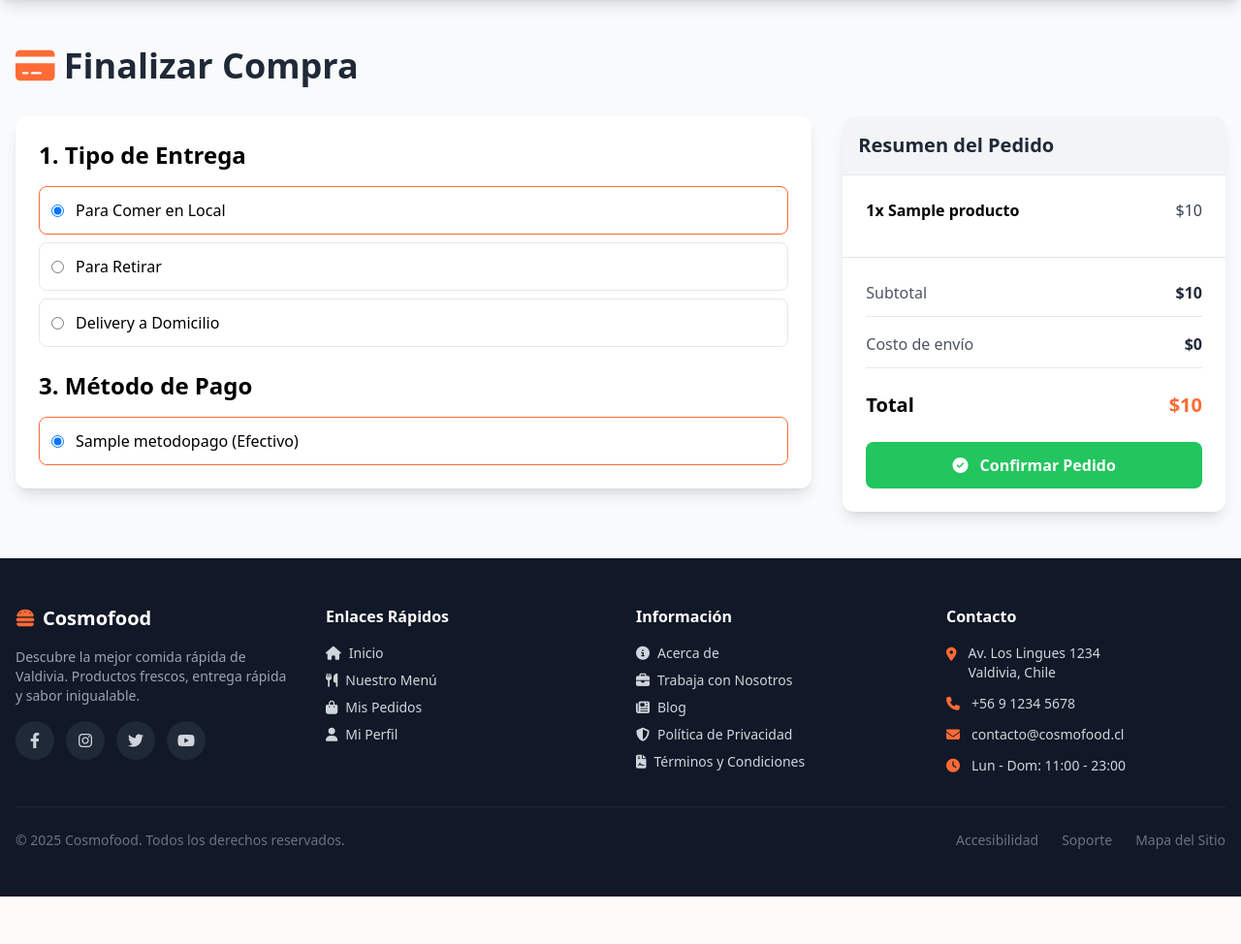
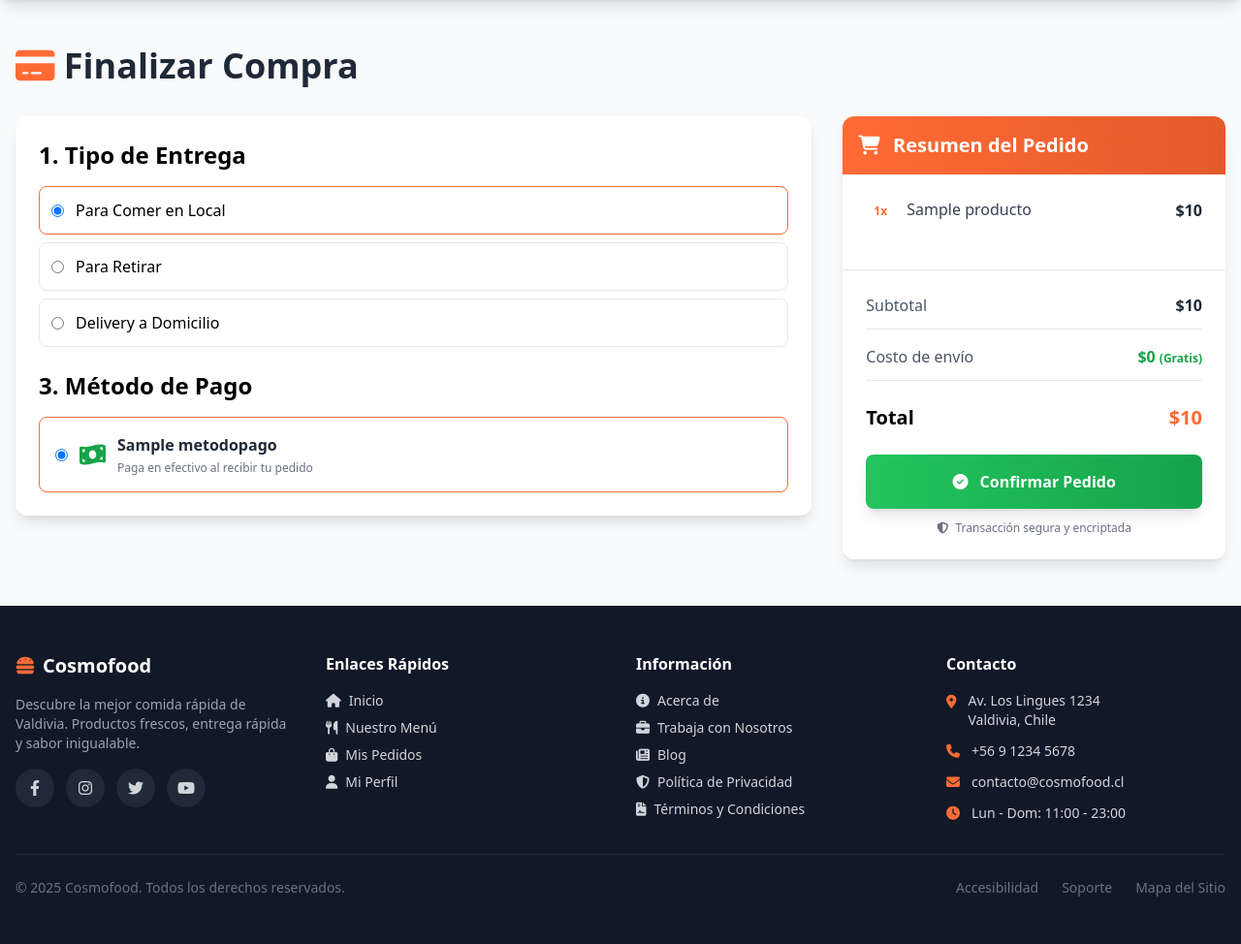
Before and after one commit to Francisco11061/CosmoFood, a Django app: page /checkout/ in a window 1280 px wide. Shown: the part 64-1038 px from the top of the page at 97% size. Before the commit the page ends 989 px from the top, so only its background shows below. Run offline with Django 4.2, Linux system fonts and the light colour scheme; a user stored in the database is signed in; tables that the repository leaves empty hold one stand-in row (values such as "Sample post"); some libraries are stand-ins or nearby versions.

Commit message:
Implementar pasarela de pago Webpay (HU12)

```diff
--- a/core/models.py
+++ b/core/models.py
@@ -35,7 +35,7 @@ class Categoria(models.Model):
       class Meta:
             verbose_name = 'Categoría'
             verbose_name_plural = 'Categorías'
-            ordering = ['nombre']  # ← Agregué ordenamiento
+            ordering = ['nombre']
       def __str__(self):
             return self.nombre
 
--- a/core/templates/core/cliente/checkout.html
+++ b/core/templates/core/cliente/checkout.html
@@ -18,15 +18,17 @@
                 <div>
                     <h2 class="text-2xl font-bold mb-4">1. Tipo de Entrega</h2>
                     <div class="space-y-2">
-                        {% for value, text in tipos_de_orden %}  <label class="flex items-center p-3 border rounded-lg has-[:checked]:bg-primary-light has-[:checked]:border-primary">
+                        {% for value, text in tipos_de_orden %}
+                        <label class="flex items-center p-3 border rounded-lg has-[:checked]:bg-primary-light has-[:checked]:border-primary cursor-pointer hover:border-primary-dark transition-all">
                             <input type="radio" name="tipo_orden" value="{{ value }}" class="mr-3 tipo-orden-radio" {% if forloop.first %}checked{% endif %}>
-                            <span>{{ text }}</span>
+                            <span class="font-medium">{{ text }}</span>
                         </label>
                         {% endfor %}
                     </div>
                 </div>
 
-                <div id="datos-entrega-bloque" style="display: none;"> <h2 class="text-2xl font-bold mb-4">2. Datos de Entrega</h2>
+                <div id="datos-entrega-bloque" style="display: none;">
+                    <h2 class="text-2xl font-bold mb-4">2. Datos de Entrega</h2>
                     <div class="space-y-4">
                         <div>
                             <label for="direccion_entrega" class="block text-sm font-medium text-gray-700">Dirección</label>
@@ -46,14 +48,44 @@
 
                 <div>
                     <h2 class="text-2xl font-bold mb-4">3. Método de Pago</h2>
-                    <div class="space-y-2">
+                    <div class="space-y-3">
                         {% for metodo in metodos_pago %}
-                        <label class="flex items-center p-3 border rounded-lg has-[:checked]:bg-primary-light has-[:checked]:border-primary">
+                        <label class="flex items-center p-4 border rounded-lg cursor-pointer transition-all has-[:checked]:bg-primary-light has-[:checked]:border-primary hover:border-primary-dark">
                             <input type="radio" name="metodo_pago" value="{{ metodo.id }}" class="mr-3" {% if forloop.first %}checked{% endif %}>
-                            <span>{{ metodo.nombre }} ({{ metodo.get_tipo_display }})</span>
+
+                            <div class="flex items-center gap-3 flex-1">
+                                {% if metodo.tipo == 'webpay' %}
+                                    <img src="{% static 'core/img/webpay.png' %}"
+                                         alt="Webpay Plus"
+                                         class="h-8 object-contain">
+
+                                {% elif metodo.tipo == 'efectivo' %}
+                                    <i class="fas fa-money-bill-wave text-2xl text-green-600"></i>
+                                {% elif metodo.tipo == 'tarjeta' %}
+                                    <i class="fas fa-credit-card text-2xl text-blue-600"></i>
+
+                                {% else %}
+                                    <i class="fas fa-wallet text-2xl text-gray-600"></i>
+                                {% endif %}
+
+                                <div class="flex-1">
+                                    <span class="font-semibold text-gray-800">{{ metodo.nombre }}</span>
+                                    {% if metodo.tipo == 'webpay' %}
+                                        <p class="text-xs text-gray-500 mt-1">
+                                            <i class="fas fa-lock text-green-600 mr-1"></i>
+                                            Pago seguro con tarjetas de crédito y débito
+                                        </p>
+                                    {% elif metodo.tipo == 'efectivo' %}
+                                        <p class="text-xs text-gray-500 mt-1">Paga en efectivo al recibir tu pedido</p>
+                                    {% endif %}
+                                </div>
+                            </div>
                         </label>
                         {% empty %}
-                        <p class="text-red-500">No hay métodos de pago configurados. Contacta al administrador.</p>
+                        <div class="bg-red-50 border border-red-200 text-red-700 px-4 py-3 rounded-lg">
+                            <i class="fas fa-exclamation-triangle mr-2"></i>
+                            No hay métodos de pago configurados. Contacta al administrador.
+                        </div>
                         {% endfor %}
                     </div>
                 </div>
@@ -63,14 +95,22 @@
 
         <div class="lg:col-span-1">
             <div class="bg-white rounded-xl shadow-lg overflow-hidden sticky top-24">
-                <div class="bg-gray-100 border-b p-4">
-                    <h5 class="font-bold text-xl text-gray-800">Resumen del Pedido</h5>
+                <div class="bg-gradient-to-r from-primary to-primary-dark p-4">
+                    <h5 class="font-bold text-xl text-white">
+                        <i class="fas fa-shopping-cart mr-2"></i>
+                        Resumen del Pedido
+                    </h5>
                 </div>
                 <div class="p-6 max-h-60 overflow-y-auto">
                     {% for item in items %}
-                    <div class="flex justify-between items-center mb-3">
-                        <span class="font-semibold">{{ item.cantidad }}x {{ item.producto.nombre }}</span>
-                        <span class="text-gray-700">${{ item.subtotal|floatformat:0 }}</span>
+                    <div class="flex justify-between items-center mb-3 pb-3 border-b last:border-0">
+                        <span class="font-medium text-gray-700">
+                            <span class="inline-block bg-primary-light text-primary rounded-full px-2 py-1 text-xs font-bold mr-2">
+                                {{ item.cantidad }}x
+                            </span>
+                            {{ item.producto.nombre }}
+                        </span>
+                        <span class="text-gray-800 font-semibold">${{ item.subtotal|floatformat:0 }}</span>
                     </div>
                     {% endfor %}
                 </div>
@@ -81,7 +121,7 @@
                     </div>
                     <div class="flex justify-between items-center pb-3 border-b">
                         <span class="text-gray-600">Costo de envío</span>
-                        <span class="font-semibold text-gray-800">$0</span>
+                        <span class="font-semibold text-green-600">$0 <small class="text-xs">(Gratis)</small></span>
                     </div>
                     <div class="flex justify-between items-center text-xl font-bold pt-2">
                         <span>Total</span>
@@ -89,9 +129,13 @@
                     </div>
                 </div>
                 <div class="p-6 pt-0">
-                    <button type="submit" class="block w-full bg-green-500 hover:bg-green-600 text-white font-semibold text-center py-3 rounded-lg transition duration-200">
+                    <button type="submit" class="block w-full bg-gradient-to-r from-green-500 to-green-600 hover:from-green-600 hover:to-green-700 text-white font-bold text-center py-4 rounded-lg transition duration-200 shadow-lg hover:shadow-xl transform hover:-translate-y-0.5">
                         <i class="fas fa-check-circle mr-2"></i> Confirmar Pedido
                     </button>
+                    <p class="text-center text-xs text-gray-500 mt-3">
+                        <i class="fas fa-shield-alt mr-1"></i>
+                        Transacción segura y encriptada
+                    </p>
                 </div>
             </div>
         </div>
@@ -107,17 +151,18 @@
         // 1. Encuentra los elementos
         const radios = document.querySelectorAll('.tipo-orden-radio');
         const bloqueEntrega = document.getElementById('datos-entrega-bloque');
+        const inputDireccion = document.getElementById('direccion_entrega');
 
-        // 2. Función para mostrar/ocultar
+        // 2. Función para mostrar/ocultar bloque de entrega
         function toggleEntrega() {
-            // Busca el radio que está SELECCIONADO
             const seleccionado = document.querySelector('.tipo-orden-radio:checked');
 
-            // Si existe uno seleccionado y su valor es 'delivery'
             if (seleccionado && seleccionado.value === 'delivery') {
                 bloqueEntrega.style.display = 'block';
+                inputDireccion.setAttribute('required', 'required');
             } else {
                 bloqueEntrega.style.display = 'none';
+                inputDireccion.removeAttribute('required');
             }
         }
 
@@ -126,8 +171,21 @@
             radio.addEventListener('change', toggleEntrega);
         });
 
-        // 4. Llama a la función al cargar la página para establecer el estado inicial
+        // 4. Estado inicial al cargar la página
         toggleEntrega();
+
+        // 5. Validación del formulario antes de enviar
+        const form = document.querySelector('form');
+        form.addEventListener('submit', function(e) {
+            const tipoOrden = document.querySelector('.tipo-orden-radio:checked').value;
+            const direccion = inputDireccion.value.trim();
+
+            if (tipoOrden === 'delivery' && direccion === '') {
+                e.preventDefault();
+                alert('Por favor ingresa una dirección para el delivery.');
+                inputDireccion.focus();
+            }
+        });
     });
 </script>
 {% endblock %}
--- a/core/urls.py
+++ b/core/urls.py
@@ -58,4 +58,9 @@ urlpatterns = [
     # Reportes para admin
     path('panel/reportes/', views.admin_reportes_view, name='admin_reportes'),
     path('panel/reportes/ventas-excel/', views.admin_descargar_ventas_excel, name='admin_descargar_ventas_excel'),
+    #  Pasarela de pago WebPay
+    path('webpay/iniciar/<int:pedido_id>/', views.webpay_iniciar_pago, name='webpay_iniciar_pago'),
+    path('webpay/retorno/', views.webpay_retorno, name='webpay_retorno'),
+    path('webpay/cancelar/', views.webpay_cancelar, name='webpay_cancelar'),
+
 ]
--- a/core/views.py
+++ b/core/views.py
@@ -20,11 +20,17 @@ from django.utils.encoding import force_bytes, force_str
 from django.contrib.sites.shortcuts import get_current_site
 from django.utils import timezone
 from django.db.models import Sum
-from datetime import timedelta,datetime
+from datetime import timedelta, datetime
 import json
 import pandas as pd
 from io import BytesIO
-
+from transbank.webpay.webpay_plus.transaction import Transaction
+from transbank.common.options import WebpayOptions
+from transbank.common.integration_type import IntegrationType
+from django.conf import settings
+import logging
+
+logger = logging.getLogger(__name__)
 
 def home(request):
     slides = Slide.objects.filter(activo=True).order_by('orden')
@@ -1173,9 +1179,10 @@ def repartidor_pedidos_view(request):
     }
 
     return render(request, 'core/repartidor/repartidor_pedidos.html', contexto)
-	#Logica del pago por mientras
-@login_required
-@transaction.atomic  # Importante: importa 'transaction' de django.db
+
+#Logica del pago con pasarela de pago (HU16, HU17)
+@login_required
+@transaction.atomic
 def checkout_view(request):
     try:
         carrito = request.user.carrito
@@ -1187,17 +1194,15 @@ def checkout_view(request):
         messages.error(request, 'No tienes un carrito.')
         return redirect('home')
 
-    # Obtenemos los métodos de pago activos para el formulario
     metodos_pago_activos = MetodoPago.objects.filter(activo=True)
 
     if request.method == 'POST':
-        # --- PROCESAR EL PEDIDO ---
         tipo_orden = request.POST.get('tipo_orden')
         metodo_pago_id = request.POST.get('metodo_pago')
         direccion = request.POST.get('direccion_entrega', '')
         notas = request.POST.get('notas_cliente', '')
 
-        # --- Validaciones ---
+        # Validaciones
         if tipo_orden == 'delivery' and not direccion:
             messages.error(request, 'La dirección es obligatoria para pedidos a domicilio.')
             return redirect('checkout')
@@ -1208,28 +1213,27 @@ def checkout_view(request):
             messages.error(request, 'Método de pago no válido.')
             return redirect('checkout')
 
-        # --- Crear el Pedido ---
+        # Crear el Pedido (siempre como PENDIENTE si es Webpay)
+        estado_inicial = 'pendiente' if metodo_pago.tipo == 'webpay' else 'confirmado'
+
         nuevo_pedido = Pedido.objects.create(
             cliente=request.user,
             metodo_pago=metodo_pago,
             tipo_orden=tipo_orden,
-            estado='confirmado',  # O 'pendiente' si prefieres que el admin lo confirme
+            estado=estado_inicial,
             direccion_entrega=direccion,
             notas_cliente=notas,
             subtotal=carrito.total_precio,
-            costo_envio=0,  # TODO: Implementar lógica de costo de envío
-            total=carrito.total_precio # TODO: Sumar costo de envío
+            costo_envio=0,
+            total=carrito.total_precio
         )
 
-        # --- Crear Detalles del Pedido y Descontar Stock ---
+        # Crear Detalles del Pedido y Descontar Stock
         for item in items:
-            # Bloqueamos el producto para evitar problemas de concurrencia
             producto = Producto.objects.select_for_update().get(pk=item.producto.pk)
 
             if producto.stock < item.cantidad:
-                # Si no hay stock, cancelamos toda la transacción
                 messages.error(request, f'No hay suficiente stock para {producto.nombre}.')
-                # 'transaction.atomic' revertirá la creación del pedido
                 return redirect('ver_carrito')
 
             DetallePedido.objects.create(
@@ -1239,18 +1243,24 @@ def checkout_view(request):
                 precio_unitario=producto.precio
             )
 
-            # Descontamos el stock
             producto.stock -= item.cantidad
             producto.save()
 
-        # --- Limpiar el carrito ---
+        # Limpiar el carrito
         carrito.items.all().delete()
 
-        messages.success(request, '¡Tu pedido ha sido recibido con éxito!')
-        return redirect('pedido_confirmado', pk=nuevo_pedido.pk)
+        # ✨ DECISIÓN: ¿Es Webpay o pago directo?
+        if metodo_pago.tipo == 'webpay':
+            # Redirigir al flujo de Webpay
+            return redirect('webpay_iniciar_pago', pedido_id=nuevo_pedido.id)
+        else:
+            # Pago directo (efectivo, transferencia, etc.)
+            nuevo_pedido.fecha_confirmacion = timezone.now()
+            nuevo_pedido.save()
+            messages.success(request, '¡Tu pedido ha sido recibido con éxito!')
+            return redirect('pedido_confirmado', pk=nuevo_pedido.pk)
 
     else:
-        # --- MOSTRAR EL FORMULARIO (GET) ---
         contexto = {
             'carrito': carrito,
             'items': items,
@@ -1259,7 +1269,6 @@ def checkout_view(request):
             'titulo': 'Finalizar Compra'
         }
         return render(request, 'core/cliente/checkout.html', contexto)
-
 
 # --- Boleta Cliente ---
 @login_required
@@ -1636,3 +1645,149 @@ def admin_descargar_ventas_excel(request):
     response['Content-Disposition'] = f'attachment; filename="{nombre_archivo}"'
 
     return response
+
+# ========== INTEGRACIÓN WEBPAY PLUS ==========
+from transbank.webpay.webpay_plus.transaction import Transaction
+from transbank.common.options import WebpayOptions
+from transbank.common.integration_type import IntegrationType
+
+@login_required
+def webpay_iniciar_pago(request, pedido_id):
+    """
+    Vista "puente" que inicia la transacción con Webpay.
+    El usuario NO ve esta página, es automática.
+    """
+    # Obtener el pedido pendiente
+    pedido = get_object_or_404(Pedido, pk=pedido_id, cliente=request.user, estado='pendiente')
+
+    # Construir la URL de retorno
+    return_url = request.build_absolute_uri('/webpay/retorno/')
+
+    try:
+        # Configurar opciones de Webpay
+        if settings.WEBPAY_ENVIRONMENT == 'TEST':
+            options = WebpayOptions(
+                commerce_code=settings.WEBPAY_COMMERCE_CODE,
+                api_key=settings.WEBPAY_API_KEY,
+                integration_type=IntegrationType.TEST
+            )
+        else:
+            options = WebpayOptions(
+                commerce_code=settings.WEBPAY_COMMERCE_CODE,
+                api_key=settings.WEBPAY_API_KEY,
+                integration_type=IntegrationType.LIVE
+            )
+
+        # Crear la transacción
+        buy_order = str(pedido.numero_pedido)
+        session_id = str(request.user.id)
+        amount = int(pedido.total)
+
+        # Crear instancia de Transaction con opciones
+        tx = Transaction(options)
+        response = tx.create(buy_order, session_id, amount, return_url)
+
+        # Guardar el token en la sesión
+        request.session['webpay_token'] = response['token']
+        request.session['webpay_pedido_id'] = pedido.id
+
+        logger.info(f"Transacción Webpay iniciada para pedido {pedido.numero_pedido}")
+
+        # Renderizar página intermedia
+        contexto = {
+            'url_webpay': response['url'],
+            'token_ws': response['token'],
+            'pedido': pedido
+        }
+        return render(request, 'core/cliente/webpay_iniciar.html', contexto)
+
+    except Exception as e:
+        logger.error(f"Error al iniciar Webpay: {str(e)}")
+        messages.error(request, f'Error al procesar el pago: {str(e)}')
+        return redirect('ver_carrito')
+
+
+@login_required
+def webpay_retorno(request):
+    """
+    Vista "portero" que recibe al usuario cuando vuelve de Webpay.
+    Aquí confirmamos si el pago fue exitoso.
+    """
+    token_ws = request.GET.get('token_ws')
+
+    if not token_ws:
+        messages.error(request, 'No se recibió confirmación del pago.')
+        return redirect('mis_pedidos')
+
+    # Verificar que el token coincide con el de la sesión
+    token_sesion = request.session.get('webpay_token')
+    pedido_id = request.session.get('webpay_pedido_id')
+
+    if token_ws != token_sesion:
+        messages.error(request, 'Token de pago inválido.')
+        return redirect('mis_pedidos')
+
+    try:
+        # Configurar opciones de Webpay
+        if settings.WEBPAY_ENVIRONMENT == 'TEST':
+            options = WebpayOptions(
+                commerce_code=settings.WEBPAY_COMMERCE_CODE,
+                api_key=settings.WEBPAY_API_KEY,
+                integration_type=IntegrationType.TEST
+            )
+        else:
+            options = WebpayOptions(
+                commerce_code=settings.WEBPAY_COMMERCE_CODE,
+                api_key=settings.WEBPAY_API_KEY,
+                integration_type=IntegrationType.LIVE
+            )
+
+        # Confirmar transacción
+        tx = Transaction(options)
+        response = tx.commit(token_ws)
+
+        logger.info(f"Respuesta Webpay: {response}")
+
+        # Verificar si el pago fue aprobado
+        if response['status'] == 'AUTHORIZED' and response['response_code'] == 0:
+            pedido = Pedido.objects.get(pk=pedido_id)
+            pedido.estado = 'confirmado'
+            pedido.fecha_confirmacion = timezone.now()
+            pedido.save()
+
+            # Limpiar la sesión
+            del request.session['webpay_token']
+            del request.session['webpay_pedido_id']
+
+            messages.success(request, '¡Pago exitoso! Tu pedido ha sido confirmado.')
+            return redirect('pedido_confirmado', pk=pedido.id)
+        else:
+            messages.error(request, f'El pago fue rechazado. Código: {response.get("response_code")}')
+            return redirect('ver_carrito')
+
+    except Exception as e:
+        logger.error(f"Error al confirmar transacción Webpay: {str(e)}")
+        messages.error(request, 'Error al validar el pago. Contacta con soporte.')
+        return redirect('mis_pedidos')
+
+
+@login_required
+def webpay_cancelar(request):
+    """
+    Vista que maneja cuando el usuario cancela el pago en Webpay.
+    """
+    # Limpiar la sesión
+    if 'webpay_token' in request.session:
+        del request.session['webpay_token']
+    if 'webpay_pedido_id' in request.session:
+        pedido_id = request.session['webpay_pedido_id']
+        try:
+            pedido = Pedido.objects.get(pk=pedido_id)
+            pedido.estado = 'cancelado'
+            pedido.save()
+        except Pedido.DoesNotExist:
+            pass
+        del request.session['webpay_pedido_id']
+
+    messages.warning(request, 'Has cancelado el pago. Tu pedido no fue procesado.')
+    return redirect('ver_carrito')
```
Also changed, not shown: core/templates/core/cliente/webpay_iniciar.html (added, +26 -0 lines), cosmofood/settings.py (+8 -0 lines), core/static/core/img/webpay.png (added).
